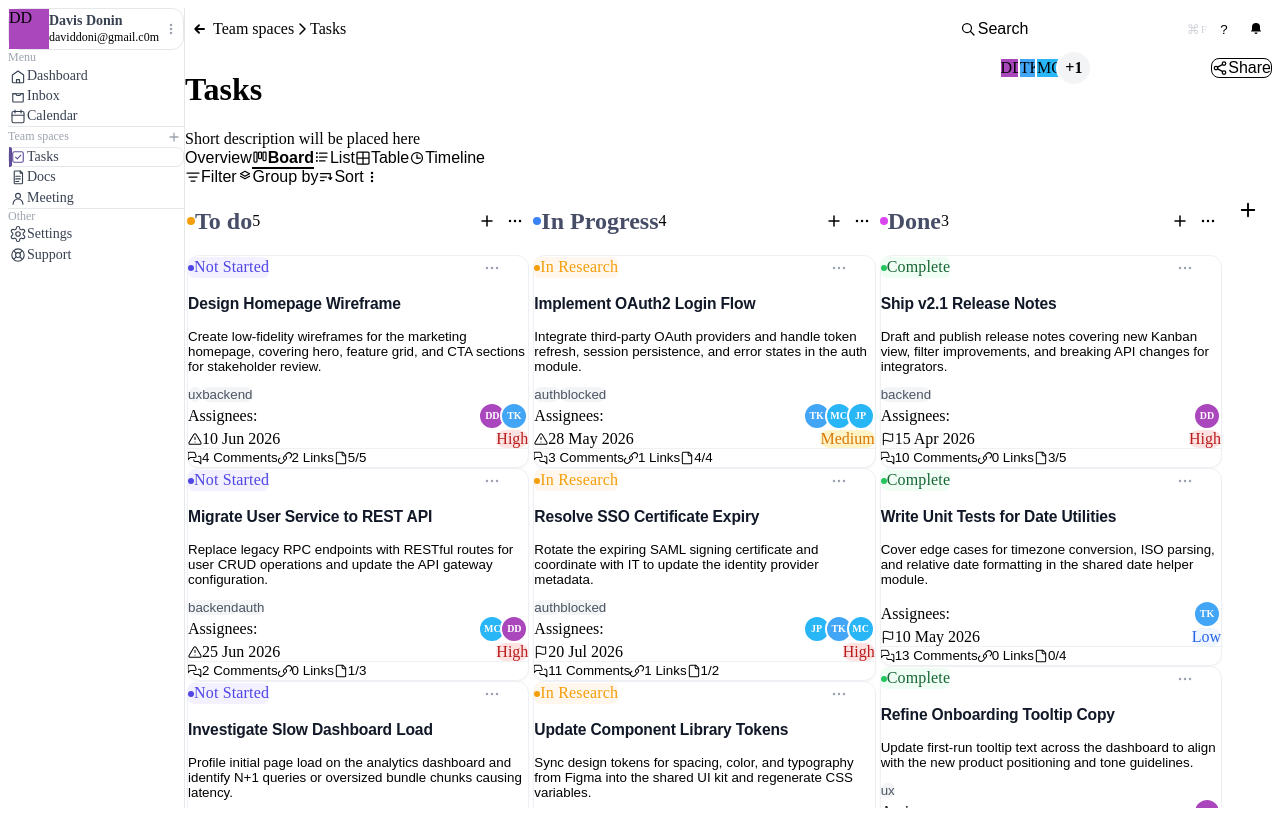
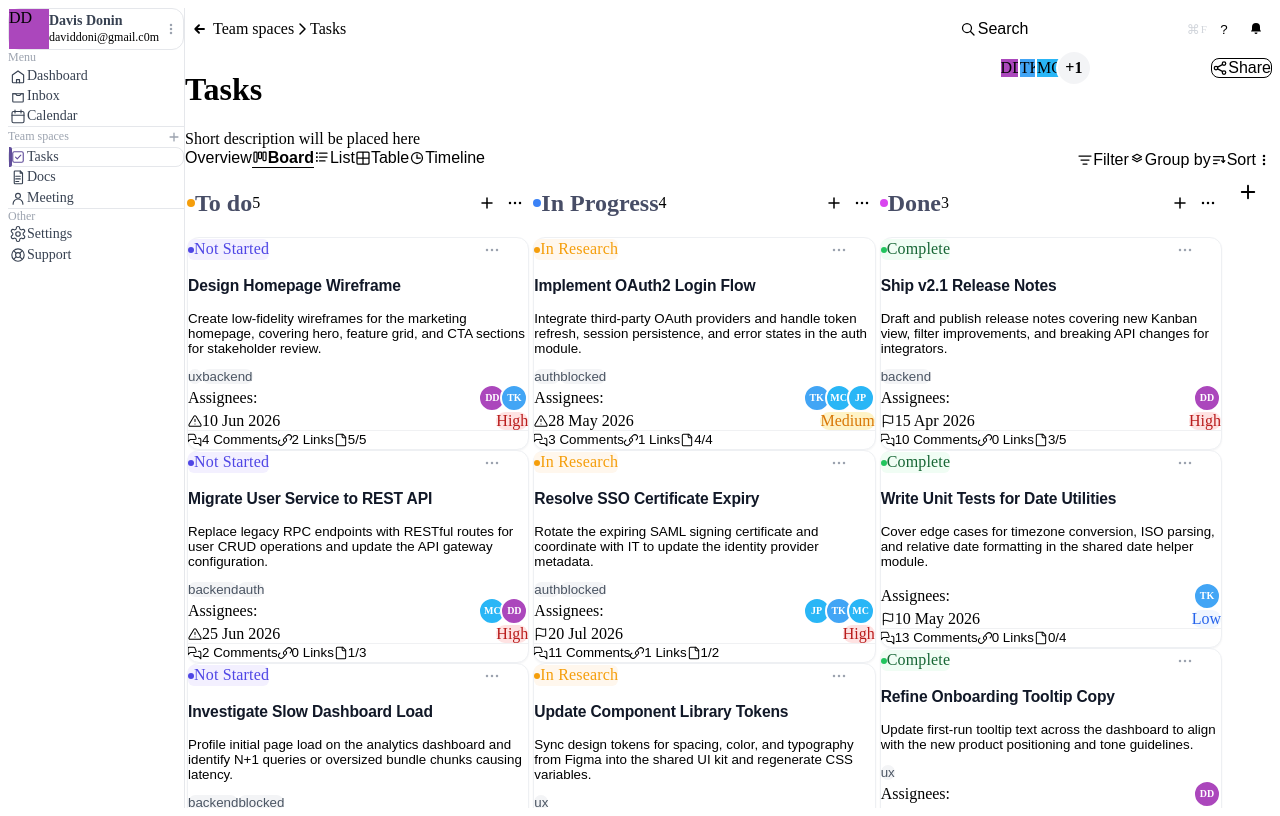
Before and after one commit to mrayyan15/task_manager_spectronova, a Vue app: page / in a window 1280 px wide. Built offline with nearby package versions, Linux system fonts and the light colour scheme; the HTML template or start-up script is replaced by a standard one.

Commit message:
readme updated

```diff
--- a/src/pages/taskManager/index.vue
+++ b/src/pages/taskManager/index.vue
@@ -1327,10 +1327,9 @@ function closeModal(): void {
 }
 
 .page__tabs-row {
-  display: flex;
-  align-items: flex-end;
-  justify-content: space-between;
-  flex-wrap: nowrap;
+  display: grid;
+  grid-template-columns: minmax(0, 1fr) auto;
+  align-items: end;
   gap: var(--space-4);
   min-width: 0;
   margin-bottom: var(--space-4);
@@ -1342,7 +1341,12 @@ function closeModal(): void {
   align-items: flex-end;
   gap: var(--space-1);
   min-width: 0;
-  flex: 1 1 auto;
+  overflow-x: auto;
+  scrollbar-width: none;
+}
+
+.page__tabs::-webkit-scrollbar {
+  display: none;
 }
 
 .page__tab {
@@ -1463,19 +1467,6 @@ function closeModal(): void {
     flex-wrap: wrap;
   }
 
-  .page__tabs-row {
-    flex-wrap: wrap;
-    align-items: flex-end;
-  }
-
-  .page__tabs {
-    flex: 1 1 100%;
-  }
-
-  .page__toolbar {
-    margin-bottom: 0;
-  }
-
   .topbar__search {
     min-width: 180px;
   }
```
Also changed, not shown: 1 other file (tests, documents, lock files or other folders).
